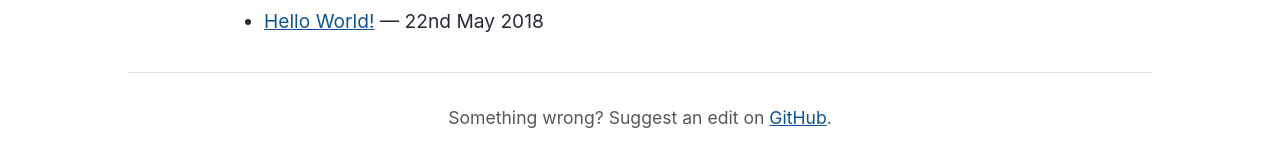
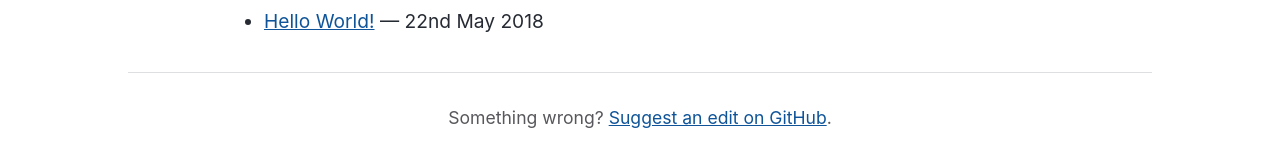
Before and after one commit to sjparkinson/uncomplicated.systems, a Jekyll site: the page built from index.md, in a window 1280 px wide. Shown: the part 924-1085 px from the top of the page. Built offline with Jekyll 4.4.1, drawn with Linux system fonts in a browser that asks for light colours; the repository's description, which GitHub fills in, is left out; some of the changed lines change nothing that is shown.

Commit message:
Update default.html

```diff
--- a/_layouts/default.html
+++ b/_layouts/default.html
@@ -24,19 +24,10 @@
     </style>
 
     {% if page.layout == "post" -%}
-    <link rel="preload" href="{{ "/assets/css/highlight.css" | relative_url }}" as="style" onload="this.onload=null;this.rel='stylesheet'">
-    <noscript><link rel="stylesheet" href="{{ "/assets/css/highlight.css" | relative_url }}"></noscript>
+    <link rel="stylesheet" href="{{ "/assets/css/highlight.css" | relative_url }}">
     {%- endif %}
 
     <link rel="icon" href="data:,">
-
-    <script async src="https://www.googletagmanager.com/gtag/js?id=UA-41035960-3"></script>
-    <script>
-      window.dataLayer = window.dataLayer || [];
-      function gtag() { dataLayer.push(arguments); }
-      gtag('js', new Date());
-      gtag('config', 'UA-41035960-3');
-    </script>
   </head>
   <body>
     <a id="skip-to-content" href="#content">Skip to the content.</a>
@@ -51,7 +42,7 @@
     </main>
 
     <footer>
-      <p>Something wrong? Suggest an edit on <a href="https://github.com/sjparkinson/uncomplicated.systems/blob/master/{{ page.path }}">GitHub</a>.</p>
+      <p>Something wrong? <a href="https://github.com/sjparkinson/uncomplicated.systems{% if page.layout == "post" %}/blob/master/{{ page.path }}{% endif %}">Suggest an edit on GitHub</a>.</p>
     </footer>
   </body>
 </html>
```
